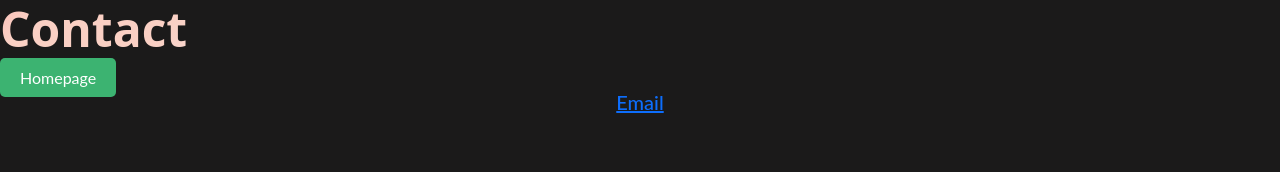
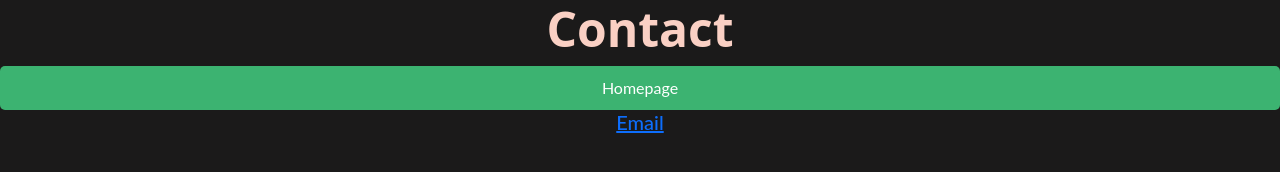
Before and after one commit to floatedbloom/georgiywebsite, an Astro site: page /contact in a window 1280 px wide. Built offline with nearby package versions, Linux system fonts and the light colour scheme; Astro itself is replaced by a stand-in of ours.

Commit message:
centralized

```diff
--- a/src/pages/contact.astro
+++ b/src/pages/contact.astro
@@ -25,8 +25,8 @@ const pageTitle = "Contact";
 				</linearGradient>
 			</defs>
 		</svg>
-        <h1><span class="text-gradient">{pageTitle}</span></h1>
-        <a class="homepage-button" role="link" href="/">Homepage</a>
+        <h1><span class="text-gradient central">{pageTitle}</span></h1>
+        <a class="homepage-button central" role="link" href="/">Homepage</a>
 		<head>
             <meta name="viewport" content="initial-scale=1, width=device-width">
             <link href="https://cdn.jsdelivr.net/npm/bootstrap@5.2.3/dist/css/bootstrap.min.css" rel="stylesheet" integrity="sha384-rbsA2VBKQhggwzxH7pPCaAqO46MgnOM80zW1RWuH61DGLwZJEdK2Kadq2F9CUG65" crossorigin="anonymous">
--- a/src/pages/date.astro
+++ b/src/pages/date.astro
@@ -26,7 +26,7 @@ const pageTitle = "Date";
 			</defs>
 		</svg>
         <h1><span class="text-gradient central">{pageTitle}</span></h1>
-        <a class="homepage-button" role="link" href="/">Homepage</a>
+        <a class="homepage-button central" role="link" href="/">Homepage</a>
 		<head>
             <meta name="viewport" content="initial-scale=1, width=device-width">
             <link href="https://cdn.jsdelivr.net/npm/bootstrap@5.2.3/dist/css/bootstrap.min.css" rel="stylesheet" integrity="sha384-rbsA2VBKQhggwzxH7pPCaAqO46MgnOM80zW1RWuH61DGLwZJEdK2Kadq2F9CUG65" crossorigin="anonymous">
```
